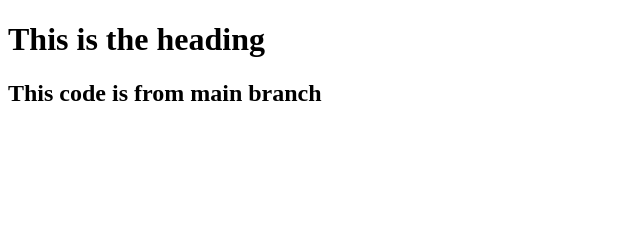
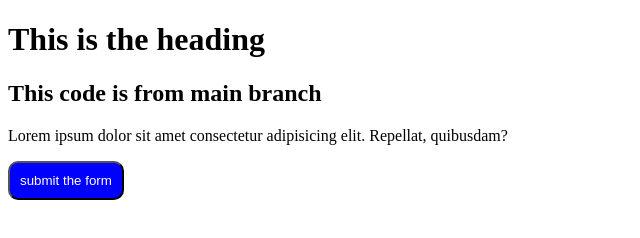
Before and after one commit to Gagan3825/nasa-hack-using-html, a plain HTML site: page index.html in a window 1280 px wide. Shown: the whole page, without its empty margins (0-640 px from the left). Drawn offline with Linux system fonts and the light colour scheme.

Commit message:
p-button-tag-added

```diff
--- a/index.html
+++ b/index.html
@@ -8,5 +8,7 @@
 <body>
     <h1>This is the heading</h1>
     <h2>This code is from main branch</h2>
+    <p>Lorem ipsum dolor sit amet consectetur adipisicing elit. Repellat, quibusdam?</p>
+    <button style="padding: 10px; border-radius: 10px; cursor: pointer; background-color: blue; color: white;">submit the form</button>
 </body>
 </html>
```
